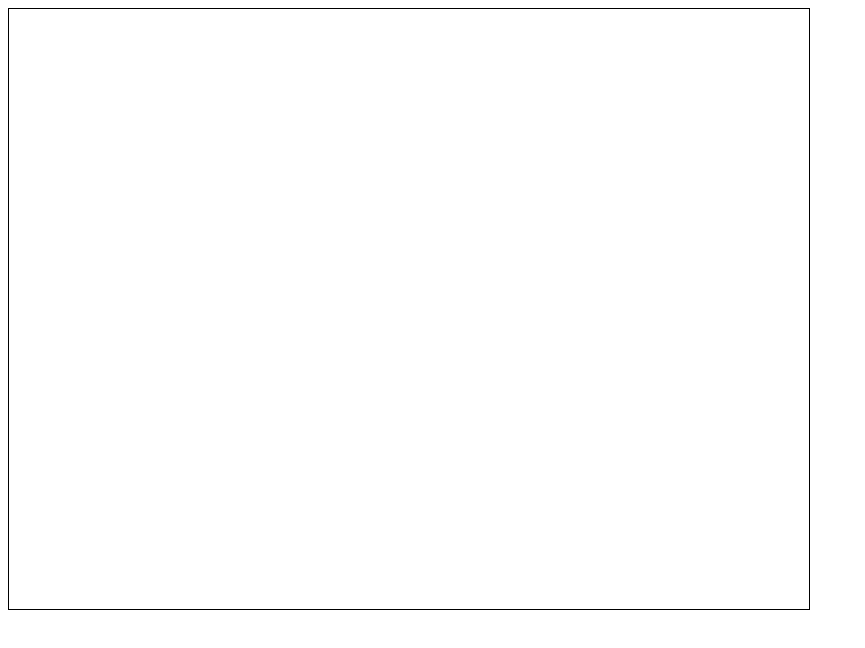
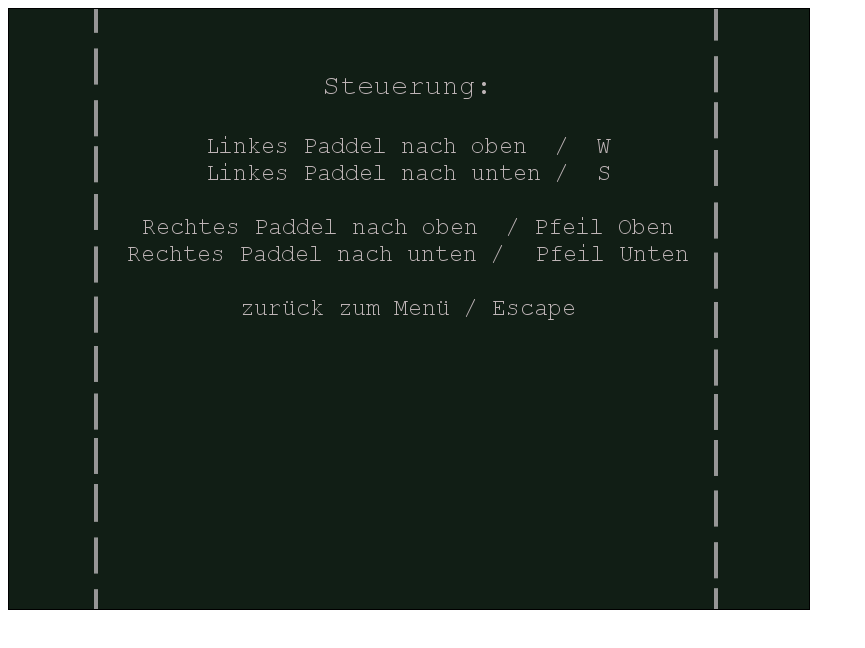
Before and after one commit to fsl/pong, a plain HTML site: page hilfe.html in a window 1280 px wide. Shown: the whole page, without its empty margins (0-865 px from the left). Drawn offline with Linux system fonts and the light colour scheme.

Commit message:
Verschiedene Aufräumarbeiten

```diff
--- a/hilfe.html
+++ b/hilfe.html
@@ -4,25 +4,21 @@
 	<link rel="shortcut icon" href="favicon.ico" type="image/x-icon" />
 	<title>Pong-->Hilfe</title>
     <style>
-      #myCanvas {
+      img {
         border: 1px solid black;
       }
     </style>
-    <script type="text/javascript">
-      var canvas;
-      var context;
-	  var hintergrund = new Image();
-
-      window.onload = function(){
-	    hintergrund.src = 'bilder/hintergrund_Hilfe.png'
-        canvas = document.getElementById("myCanvas");
-        context = canvas.getContext("2d");
-		context.drawImage(hintergrund, 0, 0);
-      };
+    <script type="text/javascript" >
+      document.onkeydown = function(e) {
+        e = e || window.event;
+        if (e.keyCode == '27') {
+          window.open('index.html', '_self');
+        }
+      }
     </script>
   </head>
-  <body onmousedown="return false;">
-    <canvas id="myCanvas" width="800" height="600">
-    </canvas>
+  <body>
+    <a href="index.html"><img src='bilder/hintergrund_hilfe.png' /><a/>
+
   </body>
 </html>
```
Also changed, not shown: einzelspieler.html (+10 -28 lines), mehrspieler.html (+21 -19 lines).
